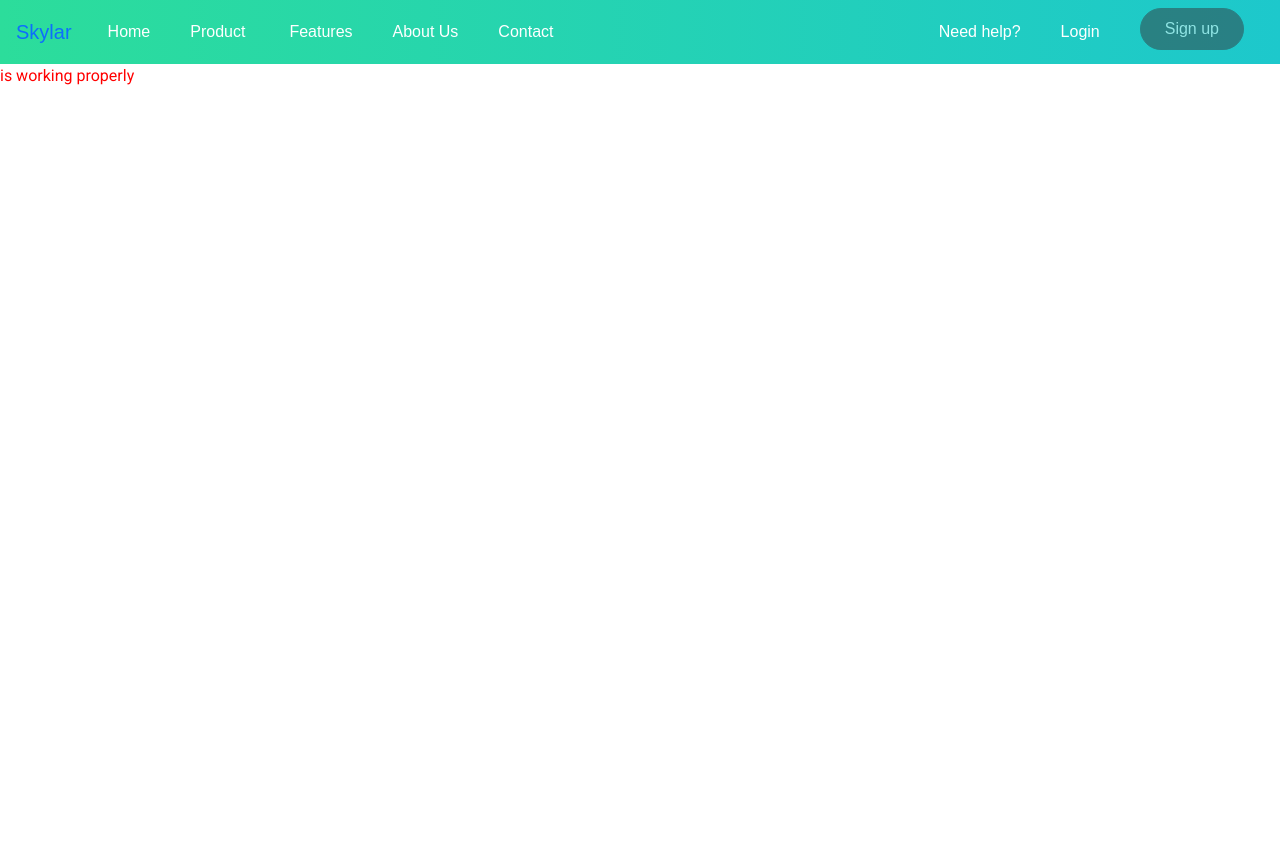
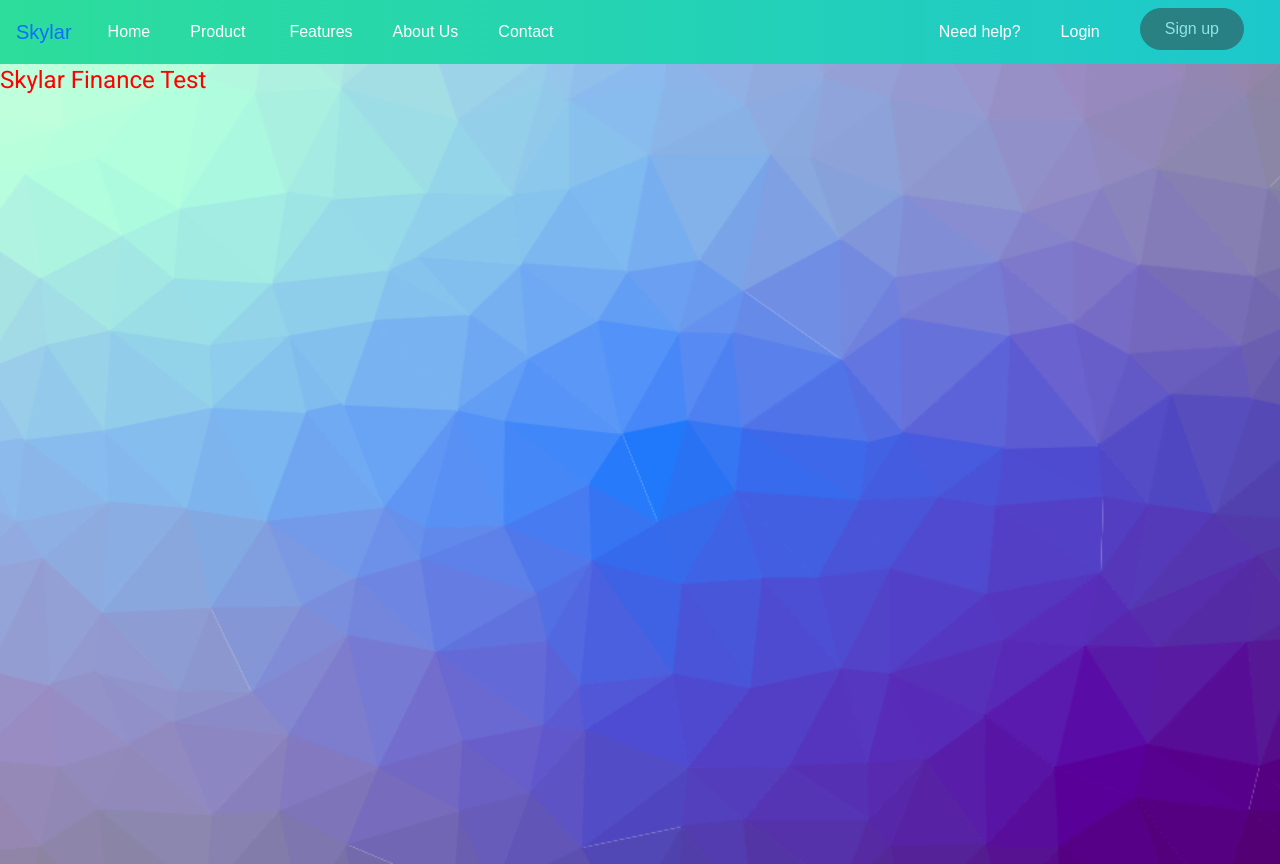
Before and after one commit to CampagneDani/Skylar, an Angular app in the folder SkylarAngular/: page /Finance in a window 1280 px wide. Before the commit the page ends 800 px from the top, so only its background shows below. Built offline with nearby package versions, Linux system fonts and the light colour scheme.

Commit message:
Login Working (missing:security)

```diff
--- a/SkylarAngular/src/components/login/login.component.ts
+++ b/SkylarAngular/src/components/login/login.component.ts
@@ -18,7 +18,7 @@ constructor(private router:Router,
 
             ) {
 }
-
+ zero=""
   loginForm = new FormGroup({
     username: new FormControl('', Validators.required),
     password: new FormControl(['', Validators.required, Validators.minLength(5)])
--- a/SkylarAngular/src/components/registration/registration.component.html
+++ b/SkylarAngular/src/components/registration/registration.component.html
@@ -50,7 +50,10 @@
                   </div>
 
                   <div class="d-flex justify-content-center mx-4 mb-3 mb-lg-4">
-                    <button (click)="createRegistration()" type="button" class="btn btn-primary btn-lg">Register</button>
+                    <button (click)="createRegistration();popUpToLogin();navigateToLogin()" type="button" class="btn btn-primary btn-lg">
+                      <!--<meta http-equiv="Refresh" content="3; url='http://localhost:4200/login'" />-->
+
+                      Register</button>
                   </div>
 
                 </form>
--- a/SkylarAngular/src/components/registration/registration.component.ts
+++ b/SkylarAngular/src/components/registration/registration.component.ts
@@ -1,8 +1,9 @@
 import {Component, OnInit} from '@angular/core';
 import {UserService} from "../../services/user.service";
-
+import { NgbModal } from '@ng-bootstrap/ng-bootstrap';
 import {User} from "../../models/user.model";
 import {HttpErrorResponse} from "@angular/common/http";
+import {Router} from "@angular/router";
 
 @Component({
   selector: 'registration-component',
@@ -10,7 +11,18 @@ import {HttpErrorResponse} from "@angular/common/http";
   styleUrls: ['./registration.component.css']
 })
 export class RegistrationComponent implements OnInit{
-  constructor(private userService:UserService) {
+  constructor(private userService:UserService,private router:Router) {
+  }
+
+  navigateToLogin(){
+    setTimeout(() =>
+      {
+        this.router.navigate(['/login']);
+      },
+      5000);
+  }
+  popUpToLogin(){
+    alert("You will be redirected to the Login Page in just a moment!")
   }
  ngOnInit(){
     this.getRegistration()
--- a/SkylarAngular/src/components/roles/Finance/finance.component.css
+++ b/SkylarAngular/src/components/roles/Finance/finance.component.css
@@ -0,0 +1,7 @@
+body {
+  background-image: url("src/assets/img/cool-background.png");
+  height: 100%;
+  background-position: center;
+  background-repeat: no-repeat;
+  background-size: cover;
+}
--- a/SkylarAngular/src/components/roles/Finance/finance.component.html
+++ b/SkylarAngular/src/components/roles/Finance/finance.component.html
@@ -1,3 +1,13 @@
-<div>
-  <p style="color: red">is working properly</p>
-</div>
+<!doctype html>
+<html lang="en">
+<head>
+  <meta charset="UTF-8">
+  <title>Finance Page</title>
+</head>
+<body>
+
+<h1 style="color: red">Skylar Finance Test</h1>
+
+
+</body>
+</html>
--- a/SkylarAngular/src/components/roles/Management/management.component.css
+++ b/SkylarAngular/src/components/roles/Management/management.component.css
@@ -0,0 +1,7 @@
+body {
+  background-image: url("src/assets/img/cool-background.png");
+  height: 100%;
+  background-position: center;
+  background-repeat: no-repeat;
+  background-size: cover;
+}
--- a/SkylarAngular/src/components/roles/Management/management.component.html
+++ b/SkylarAngular/src/components/roles/Management/management.component.html
@@ -1,3 +1,13 @@
-<div>
-  <p style="color: red">is working properly</p>
-</div>
+<!doctype html>
+<html lang="en">
+<head>
+  <meta charset="UTF-8">
+  <title>ForYouPage</title>
+</head>
+<body>
+
+<h1 style="color: red">Skylar Management Test</h1>
+
+
+</body>
+</html>
--- a/SkylarAngular/src/components/roles/admin/admin.component.css
+++ b/SkylarAngular/src/components/roles/admin/admin.component.css
@@ -0,0 +1,7 @@
+body {
+  background-image: url("src/assets/img/cool-background.png");
+  height: 100%;
+  background-position: center;
+  background-repeat: no-repeat;
+  background-size: cover;
+}
--- a/SkylarAngular/src/components/roles/admin/admin.component.html
+++ b/SkylarAngular/src/components/roles/admin/admin.component.html
@@ -1,3 +1,26 @@
-<div>
-  <p style="color: red">is working properly</p>
-</div>
+<!doctype html>
+<html lang="en">
+<head>
+  <meta charset="UTF-8">
+  <title>Admin Page</title>
+</head>
+<body>
+
+<h1 style="color: red">Skylar Admin Test</h1>
+
+<table>
+  <tr>
+    <th>User</th>
+    <th></th>
+  </tr>
+  <tr class="genre" *ngFor="let use of user ">
+    <td>
+      <div>{{use.username}}</div>
+      <input type="text" placeholder="assign Role"  />
+
+    </td>
+  </tr>
+</table>
+
+</body>
+</html>
--- a/SkylarAngular/src/components/roles/admin/admin.component.ts
+++ b/SkylarAngular/src/components/roles/admin/admin.component.ts
@@ -1,11 +1,28 @@
-import { Component } from '@angular/core';
+import {Component, OnInit} from '@angular/core';
+import {UserService} from "../../../services/user.service";
+import {User} from "../../../models/user.model";
+import {Observable} from "rxjs";
 
 @Component({
   selector: 'app-admin',
   templateUrl: './admin.component.html',
   styleUrls: ['./admin.component.css']
 })
-export class AdminComponent {
+export class AdminComponent implements OnInit{
+  constructor(private userService:UserService,) {
+
+  }
+  user:User[]=[]
+
+  ngOnInit() {
+    this.getAllUser()
+  }
+
+  getAllUser(){
+    this.userService.getAllUser().subscribe((dto:User[])=>{
+      this.user = dto;
+    })
+  }
 
 
 }
```
